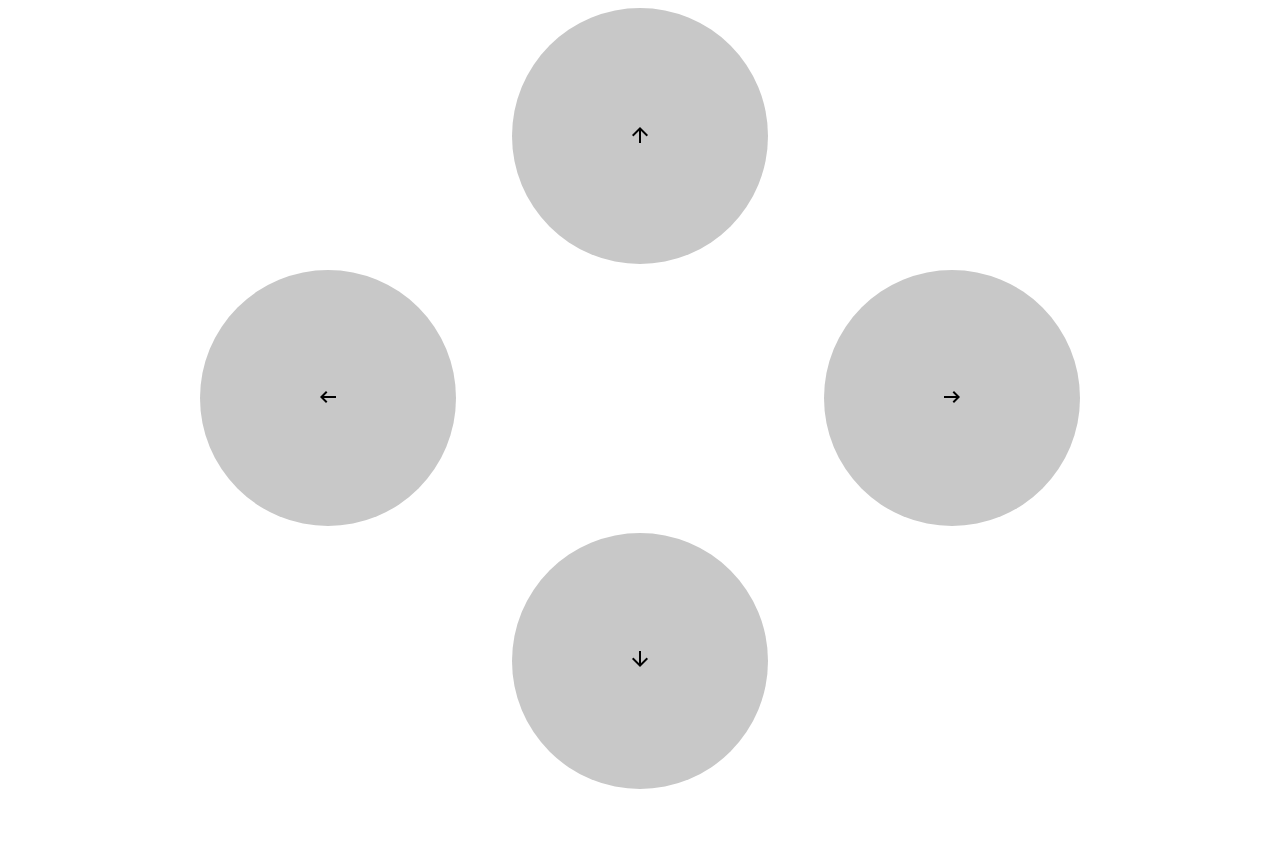
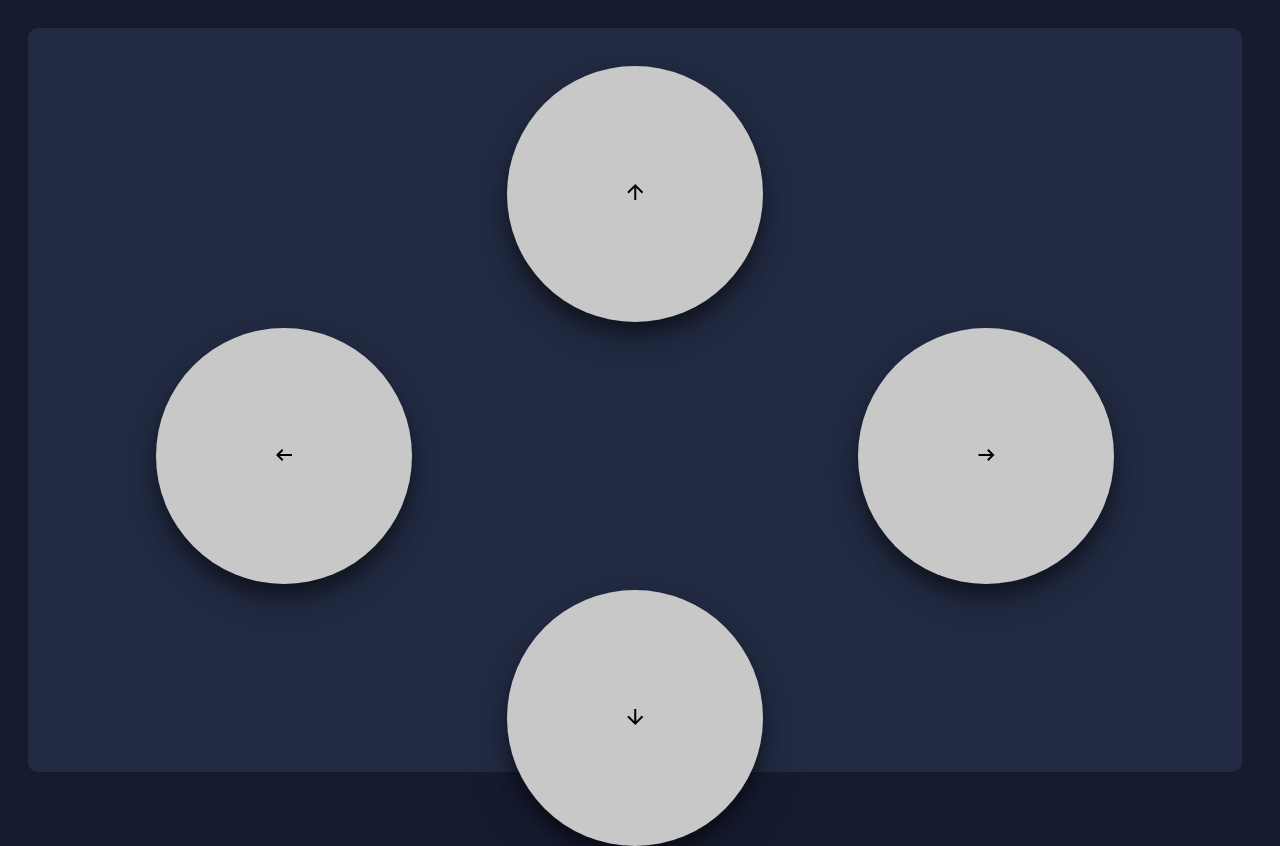
Before and after one commit to umeow0716/TDK29-Code, a website: page web_page/control.html in a window 1280 px wide. Before the commit the page ends 800 px from the top, so only its background shows below. Drawn offline with nearby package versions, Linux system fonts and the light colour scheme; files that its build step writes are made by us from their sources; files whose address does not match are found by name.

Commit message:
webpage background-color change & button style(shadow)

```diff
--- a/web_page/control.html
+++ b/web_page/control.html
@@ -8,35 +8,37 @@
     <script src="script.js"></script>
   </head>
   <body>
-    <div class="flex-column">
-      <span class="flex-row flex-center" name="row1">
-        <button ontouchstart='movement(this, "forward")' ontouchend="movement_touchend(this)" ontouchcancel="movement_touchend(this)">
+    <div class="panel">
+      <div class="flex-column width100">
+        <span class="flex-row flex-center width100" name="row1">
+          <button ontouchstart='movement(this, event, "forward")' ontouchend="movement_touchend(this)" ontouchcancel="movement_touchend(this)">
             <span class="material-symbols-outlined">
               arrow_upward
             </span>
           </button>
         </span>
 
-      <span class="flex-row flex-space-between padding-left15vw padding-right15vw margin-top margin-bottom" name="row2">
-        <button ontouchstart='movement(this, "left")' ontouchend="movement_touchend(this)" ontouchcancel="movement_touchend(this)">
+        <span class="flex-row flex-space-between padding-left10vw padding-right10vw margin-top margin-bottom" name="row2">
+          <button ontouchstart='movement(this, event, "left")' ontouchend="movement_touchend(this)" ontouchcancel="movement_touchend(this)">
             <span class="material-symbols-outlined">
               arrow_left_alt
             </span>
           </button>
-        <button ontouchstart='movement(this, "right")' ontouchend="movement_touchend(this)" ontouchcancel="movement_touchend(this)">
+          <button ontouchstart='movement(this, event, "right")' ontouchend="movement_touchend(this)" ontouchcancel="movement_touchend(this)">
             <span class="material-symbols-outlined">
               arrow_right_alt
             </span>
           </button>
         </span>
 
-      <span class="flex-row flex-center" name="row3">
-        <button ontouchstart='movement(this, "backward")' ontouchend="movement_touchend(this)" ontouchcancel="movement_touchend(this)">
+        <span class="flex-row flex-center width100" name="row3">
+          <button ontouchstart='movement(this, event, "backward")' ontouchend="movement_touchend(this)" ontouchcancel="movement_touchend(this)">
             <span class="material-symbols-outlined">
               arrow_downward
             </span>
           </button>
         </span>
       </div>
+    </div>
   </body>
 </html>
--- a/web_page/public/script.js
+++ b/web_page/public/script.js
@@ -1,37 +1,67 @@
 const url = new URL(window.location.href)
 const ip = url.host.split(':')[0]
 
-const ws = new WebSocket(`ws://${ip}:8765`);
+let ws = new WebSocket(`ws://${ip}:8765`);
 
-ws.onmessage = (event) => {
-  console.log(event)
-}
+let isTrust = false
 
 setInterval(keep_alive, 1000)
 
-function movement(ele, data) {
+function movement(ele, event, data) {
+  try {
     ws.send(JSON.stringify({
       type: 'movement',
       data
     }))
+  } catch(err) {
+    console.error(err)
+  }
   ele?.classList?.add("button-touched")
 
-  const audio = document.createElement("audio");
-  audio.src = "wooden_fish.mp3";
-  audio.play();
-  navigator.vibrate(20);
+  if(!isTrust) return
+
+  const audio = document.createElement("audio")
+  audio.src = `${data}.mp3`
+  audio.play()
+  plus_one(event)
+  window.navigator.vibrate(20)
 }
 
 function movement_touchend(ele) {
+  try {
     ws.send(JSON.stringify({
       type: 'movement',
       data: 'stop'
     }))
+  } catch(err) {
+    console.error(err)
+  }
   ele.classList.remove("button-touched")
+  isTrust = true
+}
+
+function plus_one(event) {
+  console.log(event)
+  let x = event.targetTouches[0].clientX + 10;
+  let y = event.targetTouches[0].clientY - 30;
+
+  let element = document.createElement('span')
+  element.innerHTML = '功德 +1'
+  element.setAttribute("style", `position: fixed;top: ${y}px;left: ${x}px;`)
+  document.body.appendChild(element)
+  element.setAttribute("class", "plus_one")
+
+  setTimeout(() => {
+    element.remove()
+  }, 900)
 }
 
 function keep_alive() {
+  try{
     ws.send(JSON.stringify({
       type: 'ping'
     }))
+  } catch(err) {
+    ws = new WebSocket(`ws://${ip}:8765`);
   }
+}
--- a/web_page/public/style.css
+++ b/web_page/public/style.css
@@ -1,3 +1,24 @@
+body {
+  display: flex;
+  justify-content: center;
+  background-color: #161B30;
+  height: 98vh;
+  width: 98%;
+}
+
+.panel {
+  display: flex;
+  background-color: #222B43;
+  border-radius: 10px;
+  width: 100%;
+  padding-top: 3%;
+  margin: 20px;
+}
+
+.width100 {
+  width: 100%;
+}
+
 .flex-column {
   display: flex;
   flex-direction: column;
@@ -19,12 +40,12 @@
   justify-content: space-between;
 }
 
-.padding-left15vw {
-  padding-left: 15vw;
+.padding-left10vw {
+  padding-left: 10vw;
 }
 
-.padding-right15vw {
-  padding-right: 15vw;
+.padding-right10vw {
+  padding-right: 10vw;
 }
 
 .margin-top {
@@ -41,6 +62,11 @@ button {
   height: 20vw;
   width: 20vw;
   background-color: rgb(200, 200, 200);
+  box-shadow: 0 12px 16px 0 rgba(0,0,0,0.4),0 17px 50px 0 rgba(0,0,0,0.2);
+
+  user-select:none; /* standard syntax */
+  -webkit-user-select:none; /* for Chrome、Safari */
+  -moz-user-select:none;  /* for Mozilla、Firefox */
 }
 
 .button-touched {
@@ -54,3 +80,15 @@ button {
   'GRAD' 0,
   'opsz' 24
 }
+
+
+.plus_one {
+  animation-name: plus_one;
+  animation-duration: 1s;
+  animation-timing-function: ease-in-out;
+}
+
+@keyframes plus_one {
+  0% { transform: translate(0,  0px); opacity: 1; }
+  100%  { transform: translate(0, -30px); opacity: 0.2; }
+}
```
Also changed, not shown: 5 other files. Lines whose indentation alone changed are shown as unchanged.
